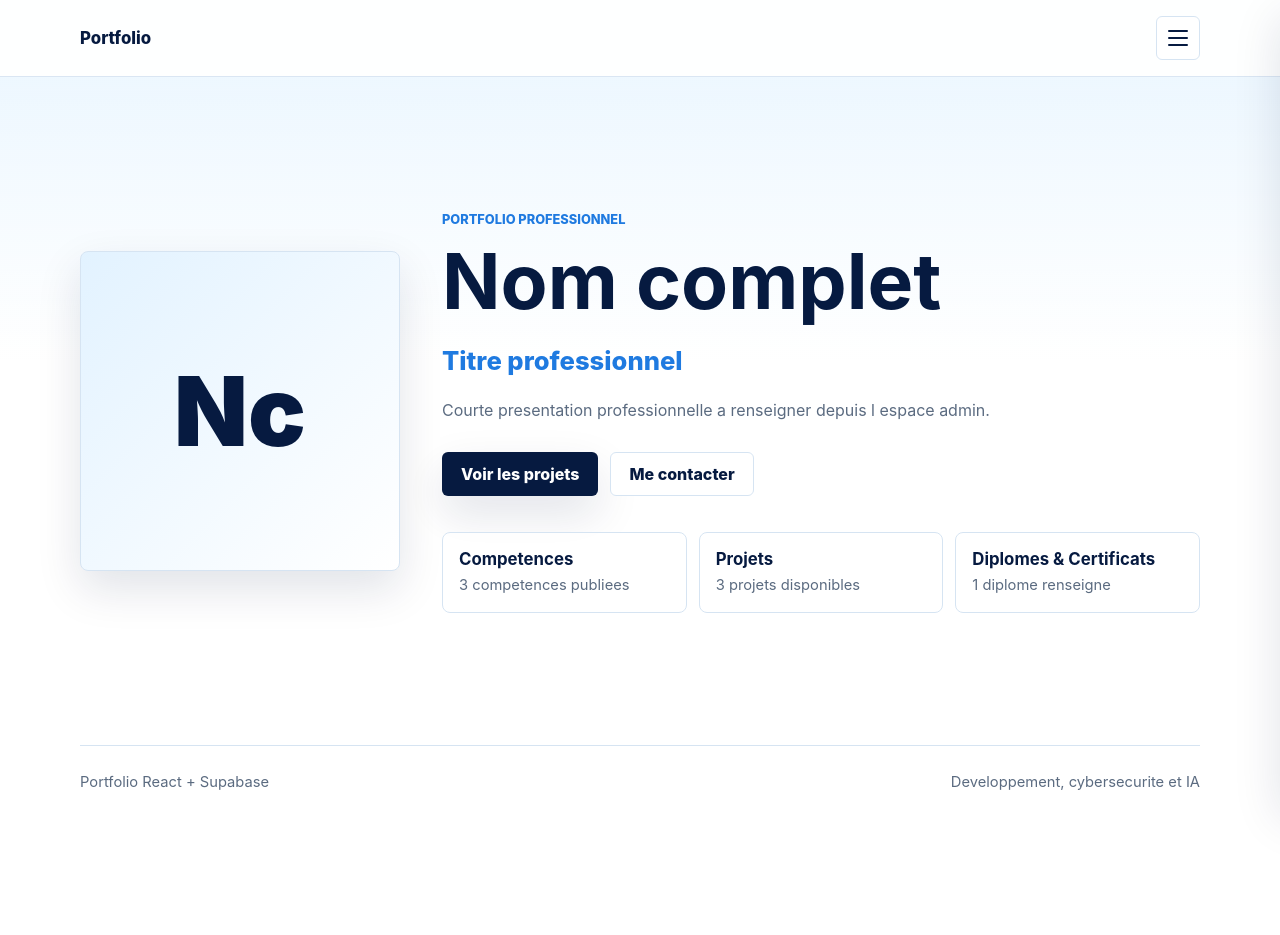
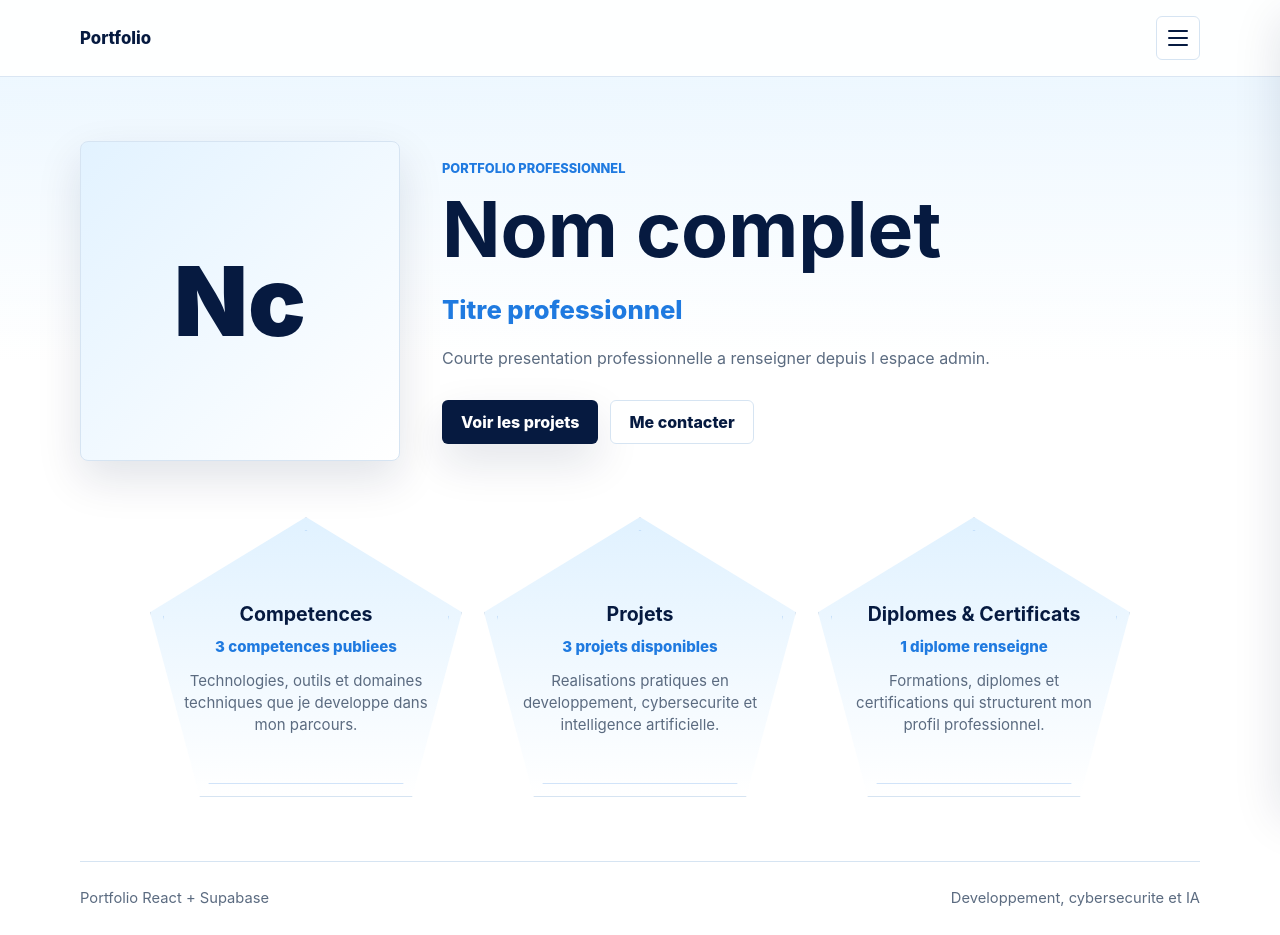
Before and after one commit to mbacke935/portfolio, a React (Vite) app: page / in a window 1280 px wide. Shown: the top 935 px of the page. Before the commit the page ends 819 px from the top, so only its background shows below. Built offline with nearby package versions, Linux system fonts and the light colour scheme; no server answers; the database is empty.

Commit message:
Center homepage feature blocks

```diff
--- a/src/pages/Home.jsx
+++ b/src/pages/Home.jsx
@@ -16,6 +16,32 @@ function formatCount(count, singular, plural) {
   return `${count} ${count > 1 ? plural : singular}`;
 }
 
+function buildHomeSections({ educationCount, projectsCount, skillsCount }) {
+  return [
+    {
+      title: 'Competences',
+      count: formatCount(skillsCount, 'competence publiee', 'competences publiees'),
+      description:
+        'Technologies, outils et domaines techniques que je developpe dans mon parcours.',
+      to: '/about',
+    },
+    {
+      title: 'Projets',
+      count: formatCount(projectsCount, 'projet disponible', 'projets disponibles'),
+      description:
+        'Realisations pratiques en developpement, cybersecurite et intelligence artificielle.',
+      to: '/projects',
+    },
+    {
+      title: 'Diplomes & Certificats',
+      count: formatCount(educationCount, 'diplome renseigne', 'diplomes renseignes'),
+      description:
+        'Formations, diplomes et certifications qui structurent mon profil professionnel.',
+      to: '/credentials',
+    },
+  ];
+}
+
 export default function Home() {
   const { data: profile, error, isLoading } = useAsyncData(getProfile, []);
   const skillsState = useAsyncData(getSkills, []);
@@ -28,6 +54,11 @@ export default function Home() {
   const education = educationState.data?.length
     ? educationState.data
     : fallbackEducation;
+  const homeSections = buildHomeSections({
+    educationCount: education.length,
+    projectsCount: projects.length,
+    skillsCount: skills.length,
+  });
 
   return (
     <section className="hero-section">
@@ -67,24 +98,21 @@ export default function Home() {
                 Me contacter
               </Link>
             </div>
+          </div>
+        </div>
 
-            <div className="hero-highlights" aria-label="Sections principales">
-              <Link className="highlight-item highlight-item--link" to="/about">
-                <strong>Competences</strong>
-                <span>{formatCount(skills.length, 'competence publiee', 'competences publiees')}</span>
-              </Link>
-
-              <Link className="highlight-item highlight-item--link" to="/projects">
-                <strong>Projets</strong>
-                <span>{formatCount(projects.length, 'projet disponible', 'projets disponibles')}</span>
-              </Link>
-
-              <Link className="highlight-item highlight-item--link" to="/credentials">
-                <strong>Diplomes & Certificats</strong>
-                <span>{formatCount(education.length, 'diplome renseigne', 'diplomes renseignes')}</span>
-              </Link>
-            </div>
-          </div>
+        <div className="hero-highlights" aria-label="Sections principales">
+          {homeSections.map((section) => (
+            <Link
+              className="highlight-item highlight-item--link"
+              key={section.to}
+              to={section.to}
+            >
+              <strong>{section.title}</strong>
+              <span className="highlight-item__count">{section.count}</span>
+              <span>{section.description}</span>
+            </Link>
+          ))}
         </div>
       </div>
     </section>
--- a/src/styles/global.css
+++ b/src/styles/global.css
@@ -350,16 +350,36 @@ p {
 .hero-highlights {
   display: grid;
   grid-template-columns: repeat(3, minmax(0, 1fr));
-  gap: 12px;
-  margin-top: 36px;
-  max-width: 820px;
+  gap: 22px;
+  margin: 56px auto 0;
+  max-width: 980px;
 }
 
 .highlight-item {
+  position: relative;
+  display: grid;
+  min-height: 280px;
+  align-content: center;
+  justify-items: center;
   border: 1px solid var(--color-border);
   border-radius: 8px;
-  background: rgba(255, 255, 255, 0.82);
-  padding: 16px;
+  background:
+    linear-gradient(180deg, rgba(223, 241, 255, 0.96), rgba(255, 255, 255, 0.96)),
+    var(--color-white);
+  box-shadow: 0 18px 42px rgba(6, 26, 64, 0.08);
+  clip-path: polygon(50% 0, 100% 34%, 84% 100%, 16% 100%, 0 34%);
+  overflow: hidden;
+  padding: 58px 30px 34px;
+  text-align: center;
+}
+
+.highlight-item::before {
+  position: absolute;
+  inset: 12px;
+  border: 1px solid rgba(31, 122, 224, 0.2);
+  content: "";
+  clip-path: polygon(50% 0, 100% 34%, 84% 100%, 16% 100%, 0 34%);
+  pointer-events: none;
 }
 
 .highlight-item--link {
@@ -372,7 +392,7 @@ p {
 .highlight-item--link:hover {
   border-color: rgba(31, 122, 224, 0.45);
   box-shadow: var(--shadow-soft);
-  transform: translateY(-3px);
+  transform: translateY(-6px);
 }
 
 .highlight-item strong,
@@ -382,14 +402,20 @@ p {
 
 .highlight-item strong {
   color: var(--color-navy);
-  font-size: 1.05rem;
-  margin-bottom: 6px;
+  font-size: 1.22rem;
+  margin-bottom: 10px;
 }
 
 .highlight-item span {
   color: var(--color-muted);
-  font-size: 0.92rem;
+  font-size: 0.94rem;
   line-height: 1.45;
+}
+
+.highlight-item__count {
+  color: var(--color-blue) !important;
+  font-weight: 800;
+  margin-bottom: 12px;
 }
 
 .button {
```
